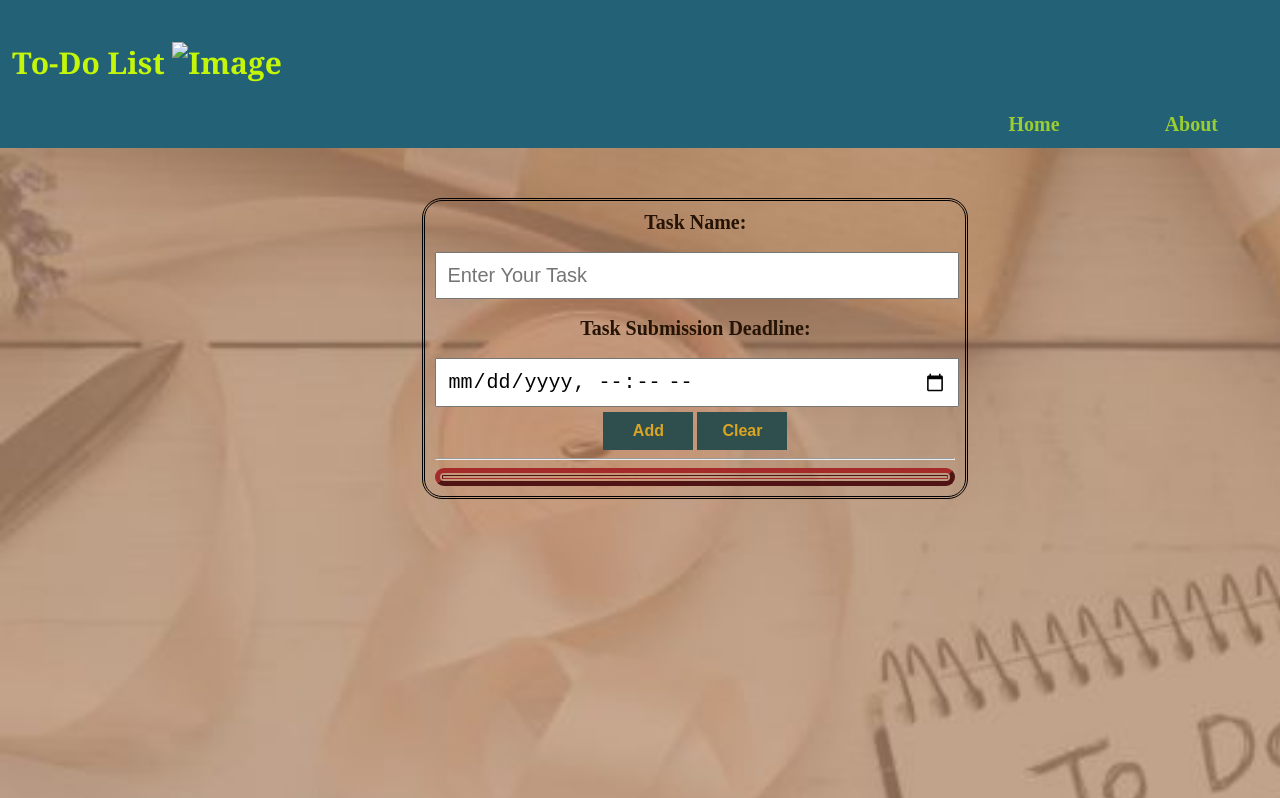
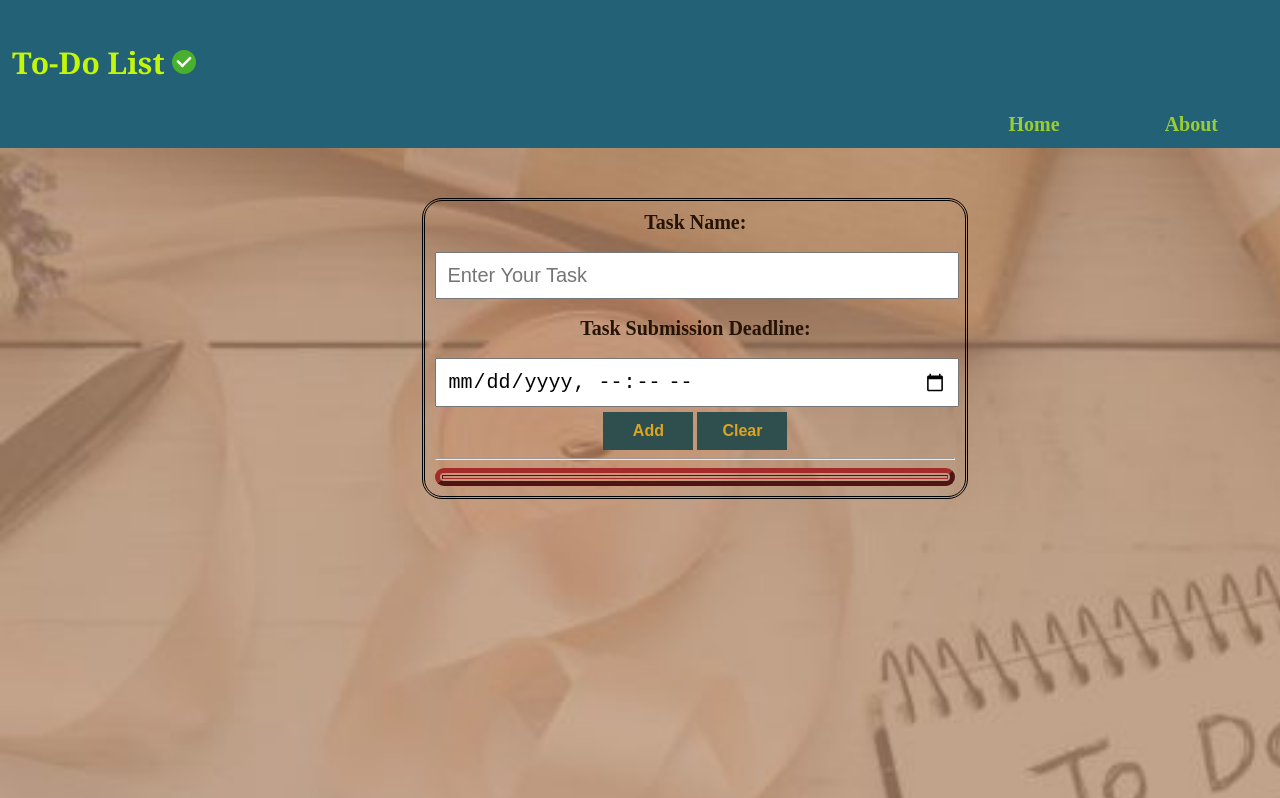
Before and after one commit to Avirup-CS/OCTANET_AUGUST_TASK_2, a plain HTML site: page index.html in a window 1280 px wide. Shown: the top 798 px of the page. Drawn offline with Linux system fonts and the light colour scheme; the site is published under a folder, as on GitHub Pages, so addresses that start at the root find nothing.

Commit message:
Update index.html

```diff
--- a/index.html
+++ b/index.html
@@ -13,7 +13,7 @@
     <header>
         <nav class="navbar">
             <ul>
-                <p align="left" class="head"><b> To-Do List  <img src="/images/circle.png" alt="Image"></b>
+                <p align="left" class="head"><b> To-Do List  <img src="images/circle.png" alt="Image"></b>
                 </p>
                 <li><a href="index.html"><b>Home</b></a></li>
                 <li><a href="about.html"><b>About</b></a></li>
```
